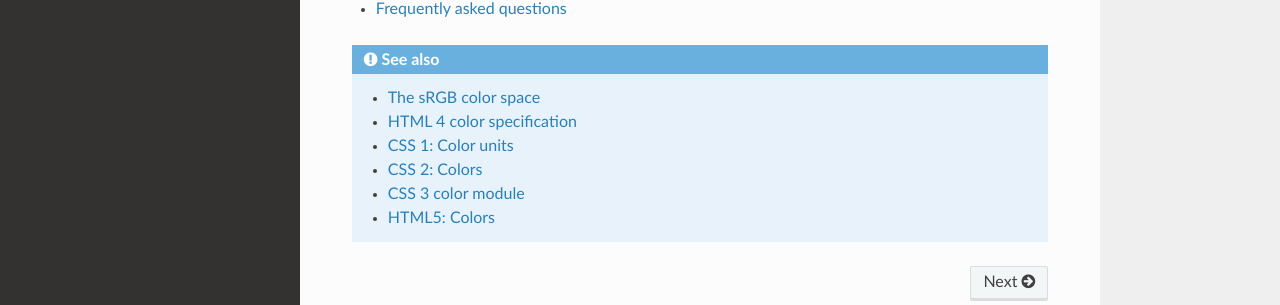
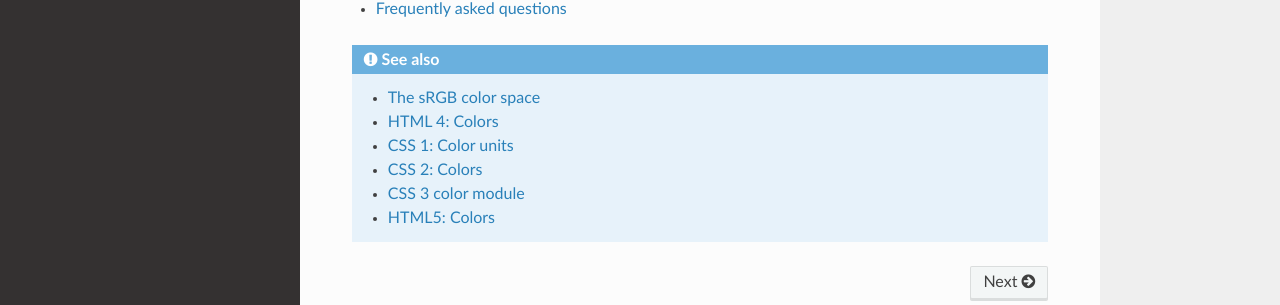
Before and after one commit to ubernostrum/webcolors, a Sphinx documentation site: the page built from docs/index.rst, in a window 1280 px wide and 990 px high. Shown: the part 559-864 px from the top of the window. Built offline with Sphinx 7.4.7 and the Read the Docs theme 2.0.0, drawn with Linux system fonts in a browser that asks for light colours.

Commit message:
Documentation cleanups.

```diff
--- a/docs/index.rst
+++ b/docs/index.rst
@@ -29,7 +29,7 @@
 .. seealso::
 
   * `The sRGB color space <http://www.w3.org/Graphics/Color/sRGB>`_
-  * `HTML 4 color specification <http://www.w3.org/TR/html401/types.html#h-6.5>`_
+  * `HTML 4: Colors <http://www.w3.org/TR/html401/types.html#h-6.5>`_
   * `CSS 1: Color units <http://www.w3.org/TR/CSS1/#color-units>`_
   * `CSS 2: Colors <http://www.w3.org/TR/CSS2/syndata.html#color-units>`_
   * `CSS 3 color module <http://www.w3.org/TR/css3-color/>`_
--- a/docs/install.rst
+++ b/docs/install.rst
@@ -23,7 +23,7 @@
 The preferred method of installing ``webcolors`` is via ``pip``, the
 standard Python package-installation tool. If you don't have ``pip``,
 instructions are available for `how to obtain and install it
-<http://www.pip-installer.org/en/latest/installing.html>`_.
+<https://pip.pypa.io/en/latest/installing.html>`_.
 
 Once you have ``pip``, simply type::
 
```
Also changed, not shown: other parts of docs/install.rst (+1 -1 lines).
